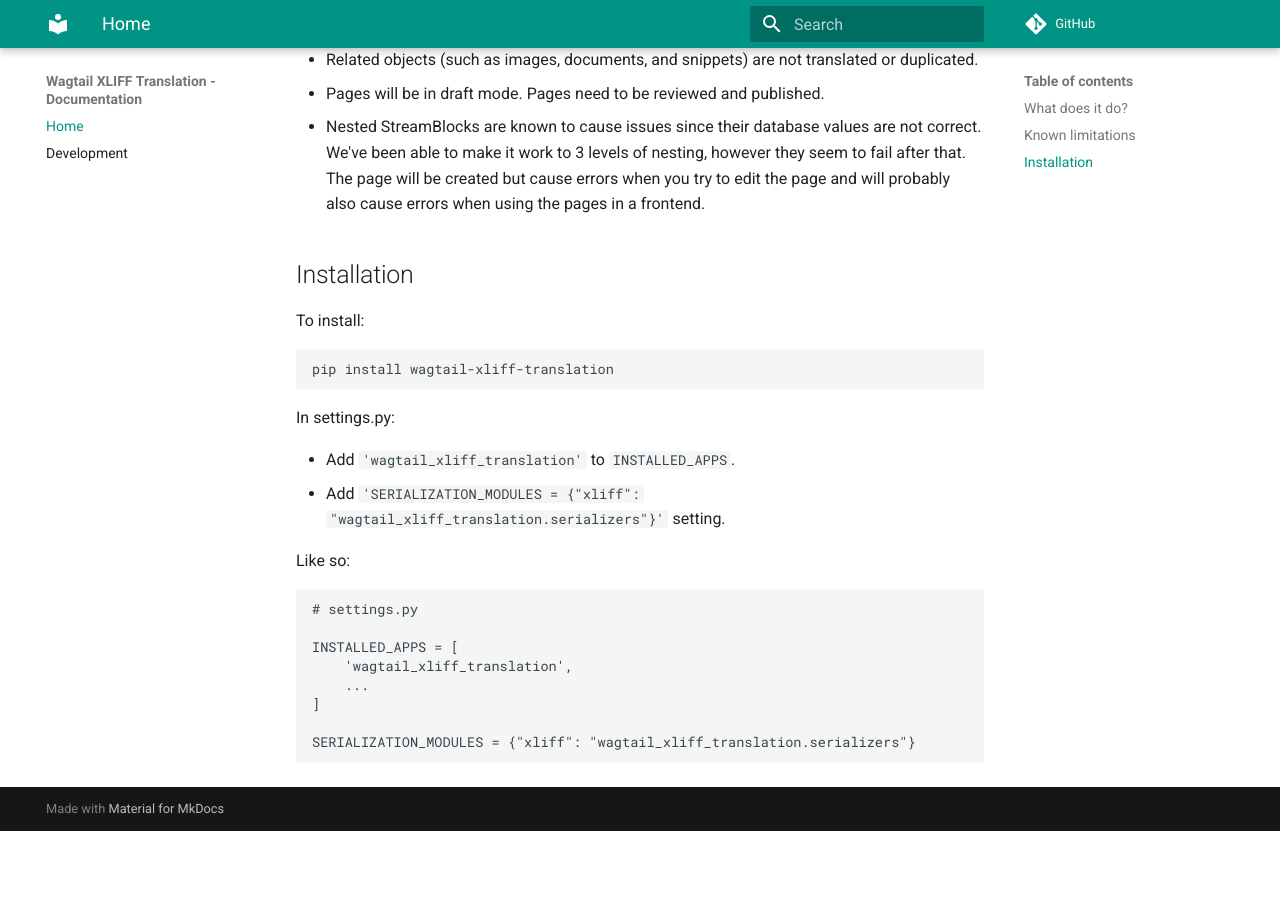
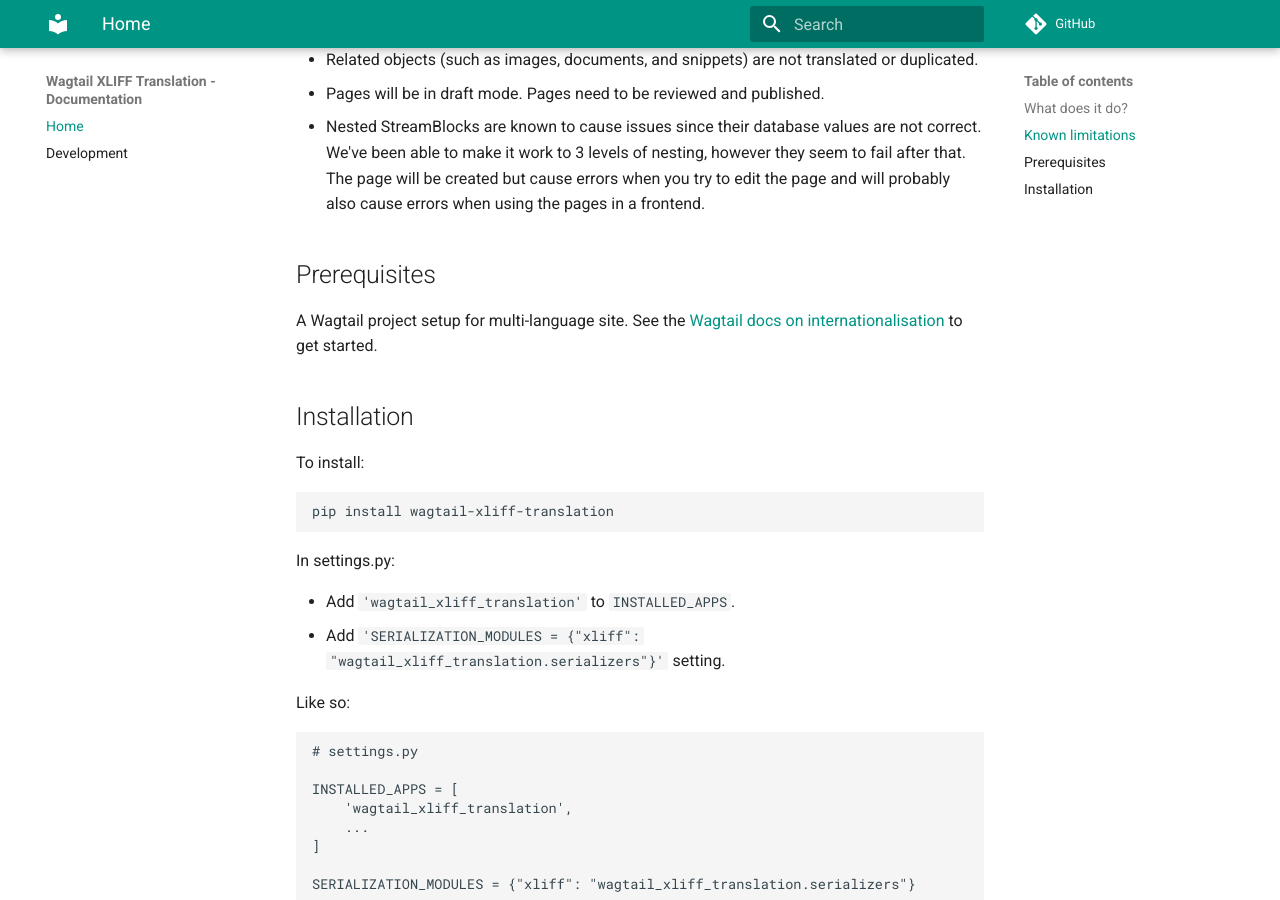
Before and after one commit to fourdigits/wagtail-xliff-translation, an MkDocs documentation site: the page built from docs/index.md, in a window 1280 px wide and 900 px high, scrolled down 484 px. Built offline with MkDocs 1.6.1 and Material for MkDocs 9.7.7, drawn with Linux system fonts in a browser that asks for light colours; comment, search, counter and statistics services are not loaded; before the commit the page ends 1315 px from its top, so only the background shows below that.

Commit message:
Add prerequisites section to docs

```diff
--- a/docs/index.md
+++ b/docs/index.md
@@ -15,6 +15,10 @@
 - Related objects (such as images, documents, and snippets) are not translated or duplicated.
 - Pages will be in draft mode. Pages need to be reviewed and published.
 - Nested StreamBlocks are known to cause issues since their database values are not correct. We've been able to make it work to 3 levels of nesting, however they seem to fail after that. The page will be created but cause errors when you try to edit the page and will probably also cause errors when using the pages in a frontend.
+
+## Prerequisites
+
+A Wagtail project setup for multi-language site. See the [Wagtail docs on internationalisation](https://docs.wagtail.io/en/stable/advanced_topics/i18n.html) to get started.
 
 ## Installation
 
```
